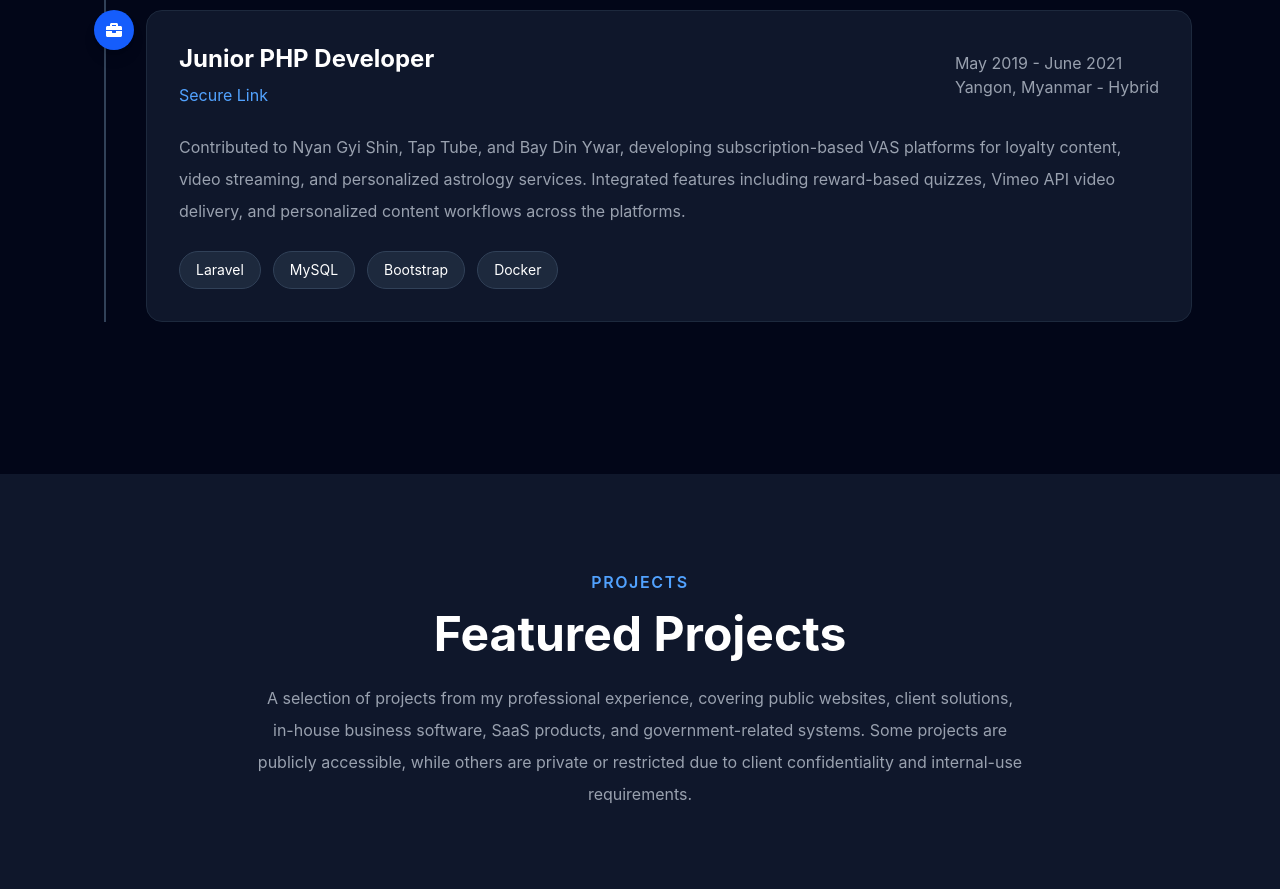
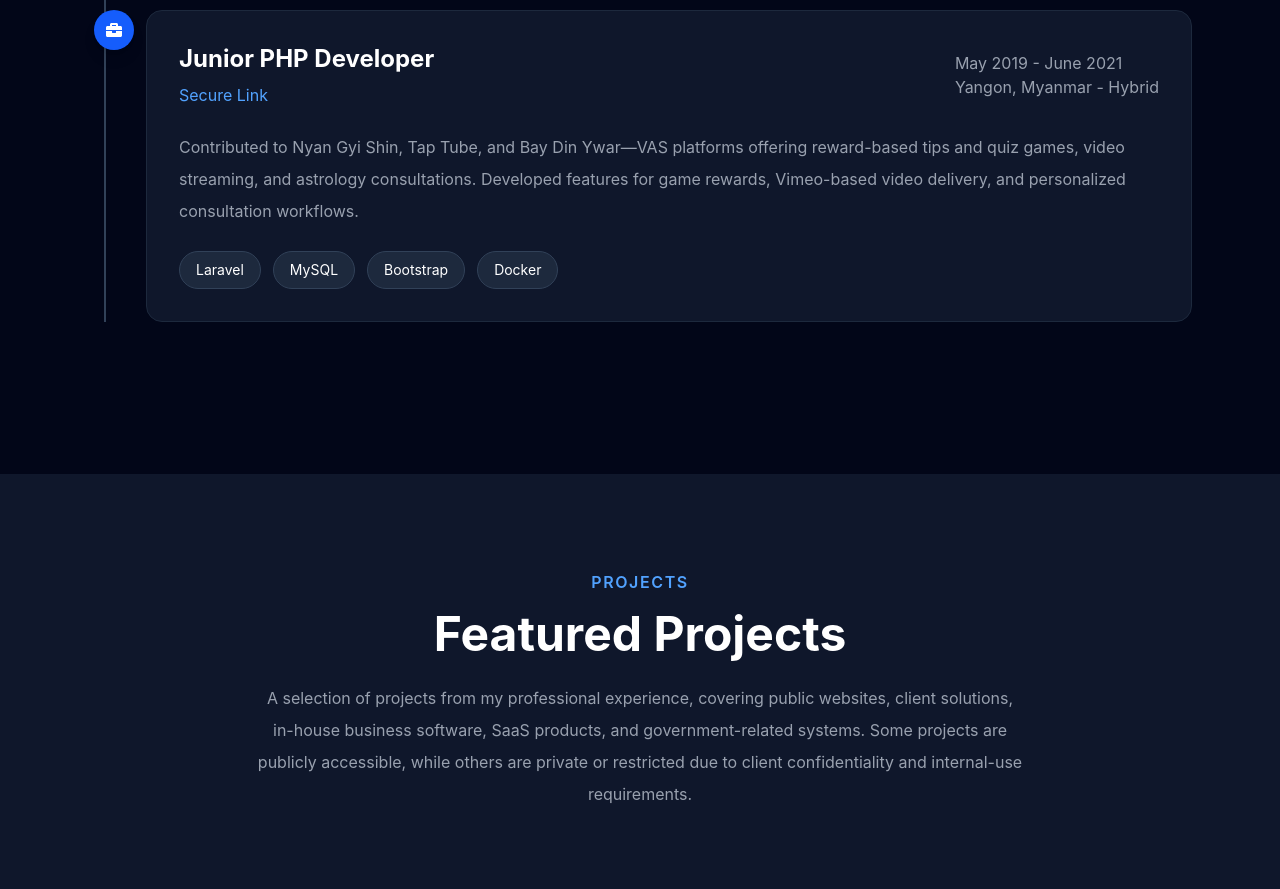
Before and after one commit to neylynn/neylynn.github.io, a React app: page / in a window 1280 px wide. Shown: the part 5340-6229 px from the top of the page. Built offline with nearby package versions, Linux system fonts and the light colour scheme; grey boxes are pictures that could not be loaded; the HTML template or start-up script is replaced by a standard one.

Commit message:
fix/update experience

```diff
--- a/src/data/experience.js
+++ b/src/data/experience.js
@@ -80,7 +80,7 @@ export const experiences = [
     duration: "May 2019 - June 2021",
     location: "Yangon, Myanmar - Hybrid",
     description:
-      "Contributed to Nyan Gyi Shin, Tap Tube, and Bay Din Ywar, developing subscription-based VAS platforms for loyalty content, video streaming, and personalized astrology services. Integrated features including reward-based quizzes, Vimeo API video delivery, and personalized content workflows across the platforms.",
+      "Contributed to Nyan Gyi Shin, Tap Tube, and Bay Din Ywar—VAS platforms offering reward-based tips and quiz games, video streaming, and astrology consultations. Developed features for game rewards, Vimeo-based video delivery, and personalized consultation workflows.",
     technologies: [
       "Laravel",
       "MySQL",
```
